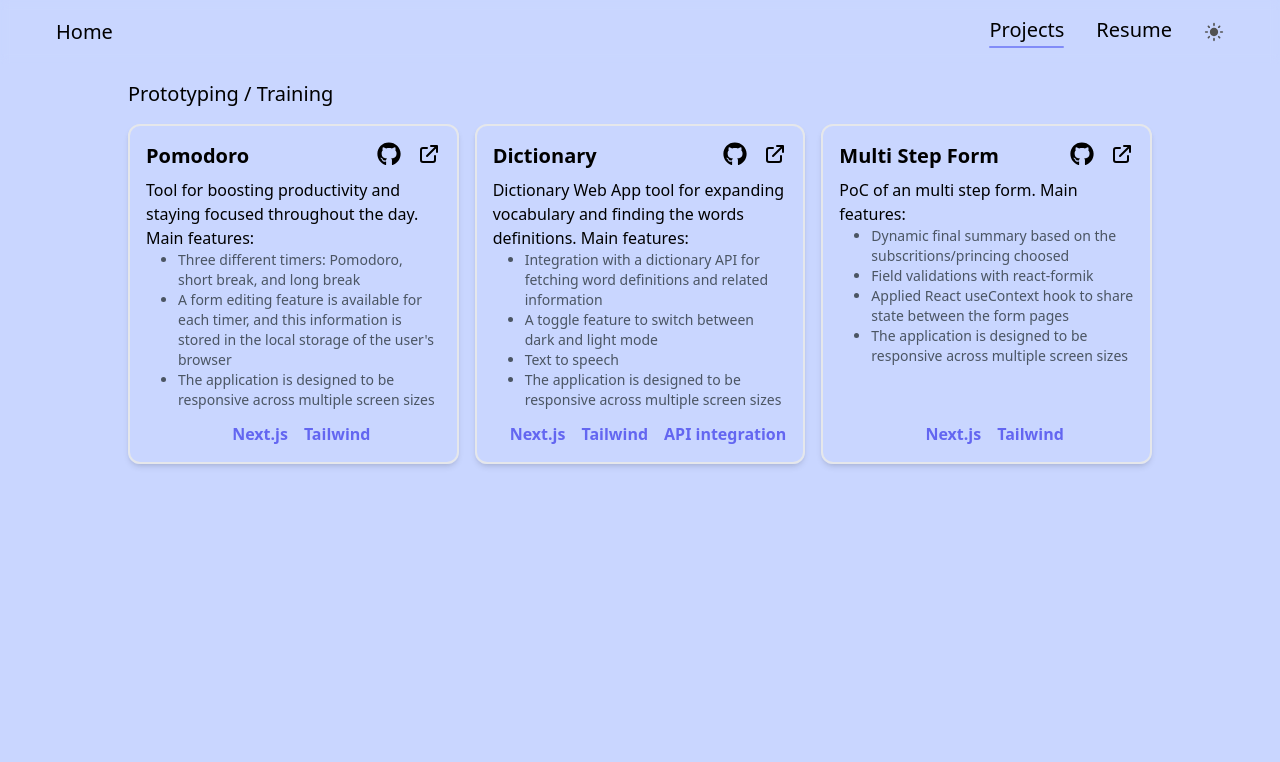
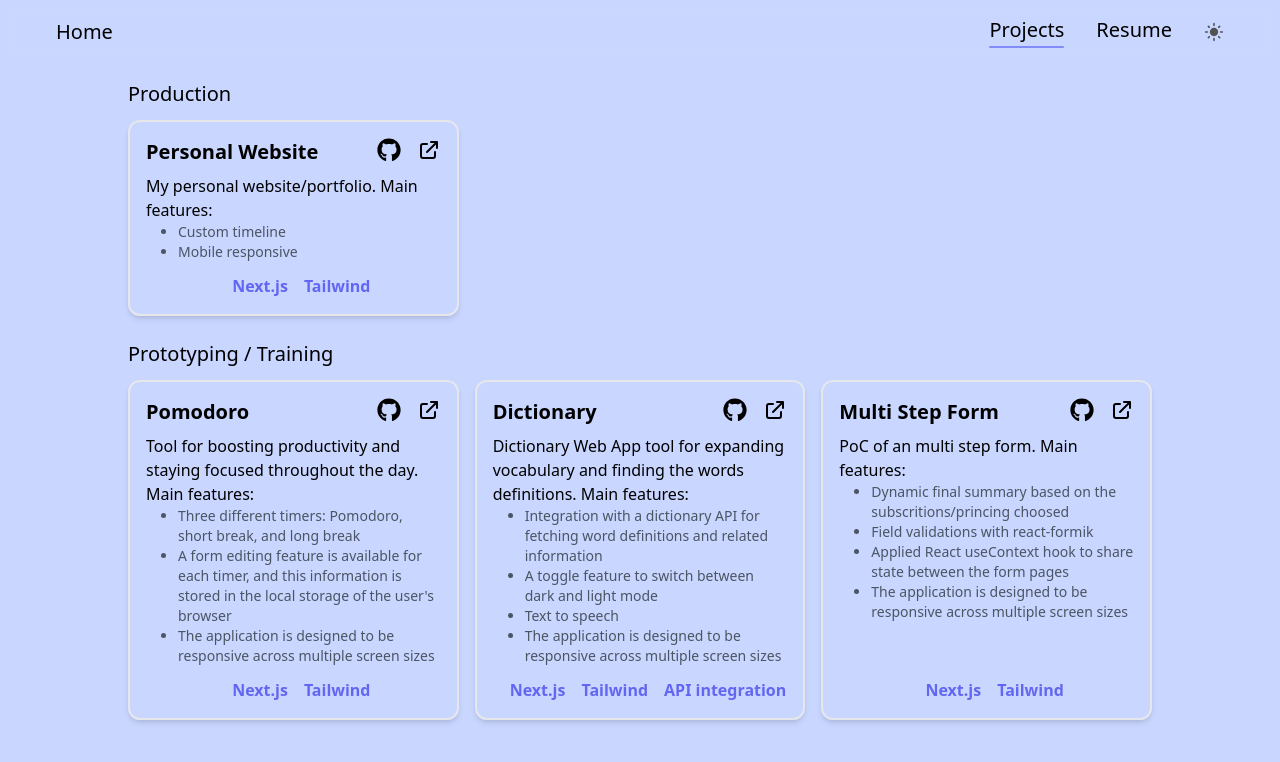
Before and after one commit to tpessoa/personal-website, a Next.js app: page /projects in a window 1280 px wide. Shown: the top 762 px of the page. Built offline with nearby package versions, Linux system fonts and the light colour scheme.

Commit message:
update website

```diff
--- a/components/ProjectCard.tsx
+++ b/components/ProjectCard.tsx
@@ -15,7 +15,7 @@ export type ProjectCardProps = {
     github: string;
     demo: string;
   };
-  images: {
+  images?: {
     relativePath: string;
     files: string[];
   };
--- /dev/null
+++ b/components/ProjectSection.tsx
@@ -0,0 +1,22 @@
+import React from "react";
+import ProjectCard, { ProjectCardProps } from "./ProjectCard";
+
+type ProjectSectionProsp = {
+  title: string;
+  projects: ProjectCardProps[];
+};
+
+const ProjectSection = (props: ProjectSectionProsp) => {
+  return (
+    <div className="flex flex-col space-y-3">
+      <h2 className="text-xl">{props.title}</h2>
+      <div className="grid auto-rows-fr grid-cols-1 gap-4 lg:grid-cols-3">
+        {props.projects.map((project, index) => (
+          <ProjectCard {...project} key={index} />
+        ))}
+      </div>
+    </div>
+  );
+};
+
+export default ProjectSection;
--- a/components/TextLink.tsx
+++ b/components/TextLink.tsx
@@ -8,7 +8,7 @@ type TextLinkProps = {
 const TextLink = ({ link, text }: TextLinkProps) => {
   return (
     <a href={link} target="_blank">
-      <span className="px-1 hover:cursor-pointer hover:rounded-xl hover:bg-gray-600 hover:text-white hover:shadow-xl dark:hover:bg-blue-300 dark:hover:text-gray-800">
+      <span className="rounded-md bg-indigo-400/20 px-2 hover:cursor-pointer hover:rounded-xl hover:bg-indigo-500 hover:text-white hover:shadow-xl dark:bg-indigo-200/20 dark:hover:bg-indigo-500">
         {text}
       </span>
     </a>
--- a/components/VerticalTimeline.tsx
+++ b/components/VerticalTimeline.tsx
@@ -27,7 +27,7 @@ const VerticalTimeline: React.FC<VerticalTimelineProps> = ({ works }) => {
               <div className="absolute top-1/2 left-1/2 h-full -translate-x-1/2 -translate-y-1/2 transform border border-indigo-500"></div>
               <div className="absolute top-[2px] left-1/2 h-4 w-4 -translate-x-1/2 transform rounded-full bg-indigo-400 ring-2 ring-indigo-500"></div>
             </div>
-            <div className="grow">
+            <div className={`${index < works.length - 1 && "mb-6"}  grow`}>
               <div className="flex space-x-2 md:space-x-4">
                 <h3 className="font-semibold">{work.jobTitle}</h3>
                 <a
@@ -52,13 +52,13 @@ const VerticalTimeline: React.FC<VerticalTimelineProps> = ({ works }) => {
               <p className="text-sm text-gray-400">
                 {work.startDate} - {work.endDate}
               </p>
-              {/* <ul className="mt-2">
+              <ul className="mt-2">
                 {work.description.map((description, index) => (
                   <li key={index} className="text-sm">
                     - {description}
                   </li>
                 ))}
-              </ul> */}
+              </ul>
             </div>
           </div>
         ))}
--- a/pages/index.tsx
+++ b/pages/index.tsx
@@ -85,14 +85,25 @@ export default function Home() {
             works={[
               {
                 company: "Critical Techworks (BMW Group)",
-                jobTitle: "Front-end Software Engineer",
+                jobTitle: "Software Engineer",
                 startDate: "Sept 2021",
                 endDate: "Present",
                 link: "https://www.criticaltechworks.com",
                 description: [
-                  "Develop reusable and scalable components, implemented new features and resolved defects to optimize system functionality.",
-                  "Collaborated closely with a product owner and designer to ensure efficient and effective features implementations.",
-                  "Conducted code reviews and provided support to colleagues to improve code quality.",
+                  "Front‑end web development",
+                  "Automatic testing design and implementation",
+                  "Cross-functional team experience",
+                ],
+              },
+              {
+                company: "Jean Monnet Centre of Excellence",
+                jobTitle: "Full-Stack Software Engineer",
+                startDate: "Sept 2020",
+                endDate: "Jul 2021",
+                link: "https://coe.uc.pt/en/sobre/",
+                description: [
+                  "Designed and implemented a didactic platform for hosting European Union (EU) activities",
+                  "Conceptualize and developed educational board games",
                 ],
               },
             ]}
--- a/pages/projects/index.tsx
+++ b/pages/projects/index.tsx
@@ -1,7 +1,8 @@
-import ProjectCard, { ProjectCardProps } from "@/components/ProjectCard";
+import { ProjectCardProps } from "@/components/ProjectCard";
+import ProjectSection from "@/components/ProjectSection";
 import React from "react";
 
-export const projectsDataCard: ProjectCardProps[] = [
+const prototypingProjectsData: ProjectCardProps[] = [
   {
     title: "Pomodoro",
     description: {
@@ -72,15 +73,29 @@ export const projectsDataCard: ProjectCardProps[] = [
   },
 ];
 
+const productionProjectsData: ProjectCardProps[] = [
+  {
+    title: "Personal Website",
+    description: {
+      text: "My personal website/portfolio. Main features:",
+      bullets: ["Custom timeline", "Mobile responsive"],
+    },
+    links: {
+      demo: "https://www.tpessoa.online",
+      github: "https://github.com/tpessoa/personal-website",
+    },
+    technologies: ["Next.js", "Tailwind"],
+  },
+];
+
 const index = () => {
   return (
-    <div className="mx-auto max-w-5xl">
-      <h2 className="mb-4 text-xl">Prototyping / Training</h2>
-      <div className="grid auto-rows-fr grid-cols-1 gap-4 lg:grid-cols-3">
-        {projectsDataCard.map((project, index) => (
-          <ProjectCard {...project} key={index} />
-        ))}
-      </div>
+    <div className="mx-auto flex max-w-5xl flex-col space-y-6">
+      <ProjectSection title={"Production"} projects={productionProjectsData} />
+      <ProjectSection
+        title={"Prototyping / Training"}
+        projects={prototypingProjectsData}
+      />
     </div>
   );
 };
```
Also changed, not shown: 1 other file (tests, documents, lock files or other folders).
